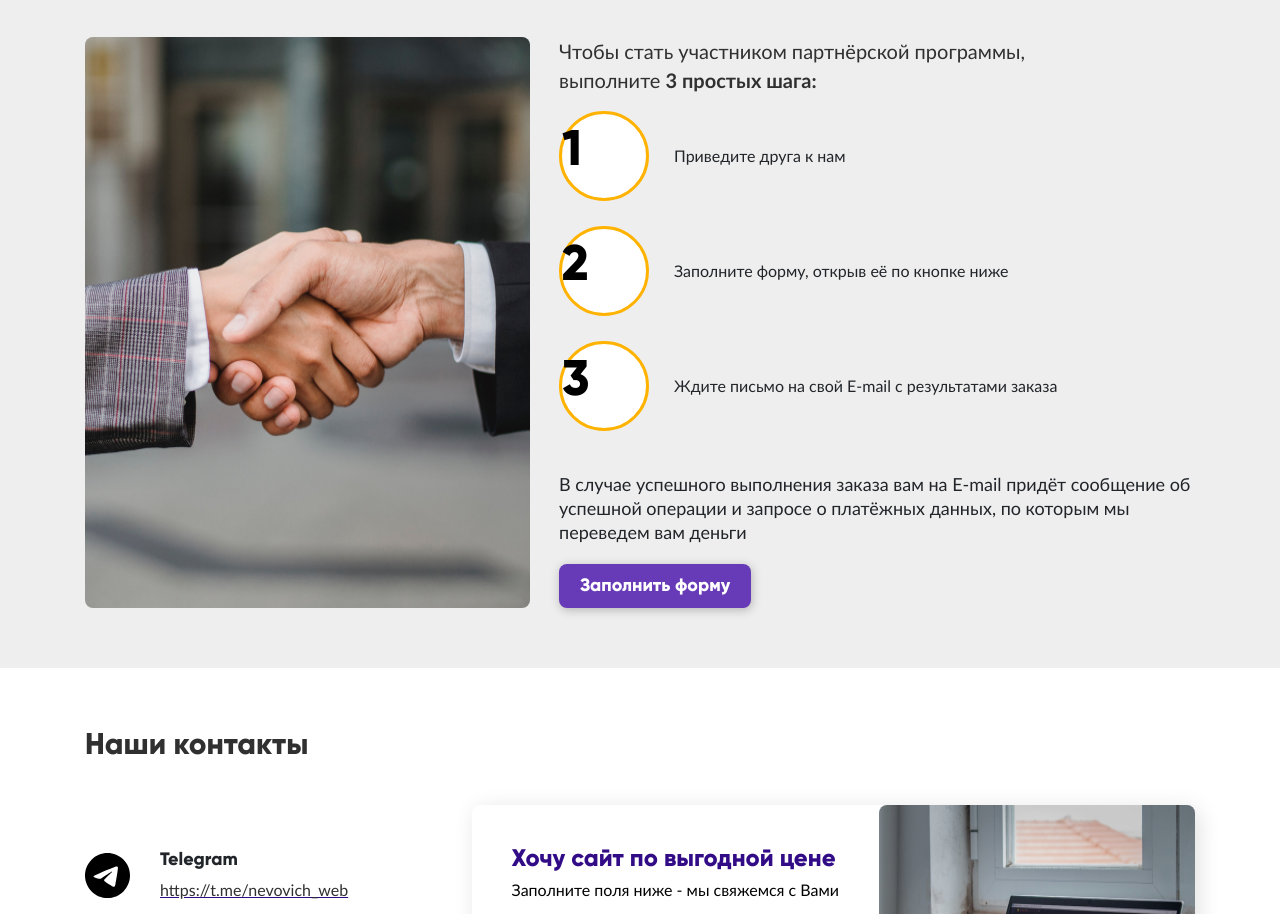
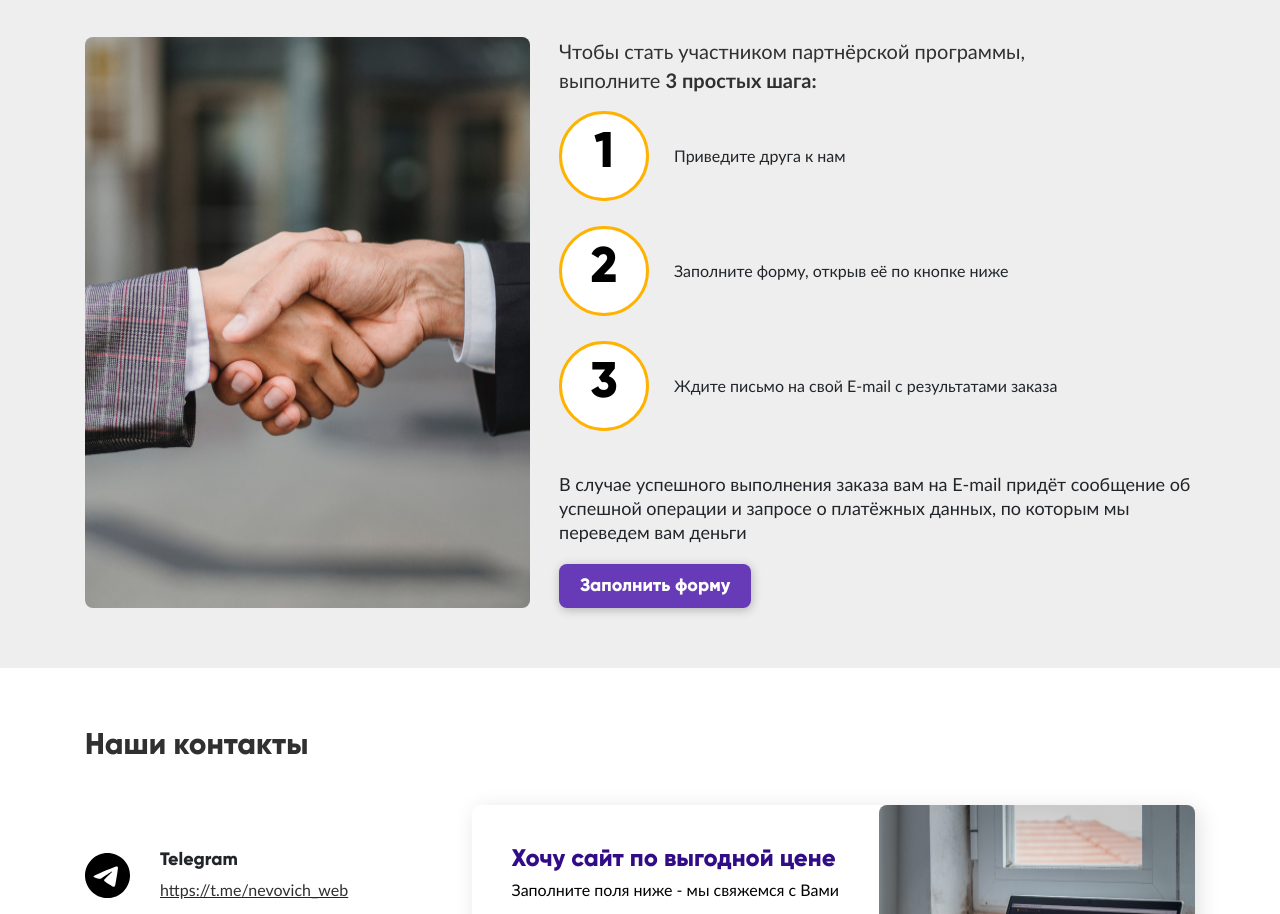
Before and after one commit to Nevovich/nevovich_web, a plain HTML site: page src/index.html in a window 1280 px wide. Shown: the part 3515-4429 px from the top of the page. Drawn offline with Linux system fonts and the light colour scheme.

Commit message:
Изменен контент в .skills, исправлено оформление .partners

```diff
--- a/src/index.html
+++ b/src/index.html
@@ -189,19 +189,19 @@
                         <ul class="partners-list">
                             <li class="partners-list__item">
                                 <div class="partners-list__item-counter">
-                                    <span class="partners-list__item-counter__num">1</span>
+                                    <p class="partners-list__item-counter__num">1</p>
                                 </div>
                                 <span class="partners-list__item-text">Приведите друга к нам</span>
                             </li>
                             <li class="partners-list__item">
                                 <div class="partners-list__item-counter">
-                                    <span class="partners-list__item-counter__num">2</span>
+                                    <p class="partners-list__item-counter__num">2</p>
                                 </div>
                                 <span class="partners-list__item-text">Заполните форму, открыв её по кнопке ниже</span>
                             </li>
                             <li class="partners-list__item">
                                 <div class="partners-list__item-counter">
-                                    <span class="partners-list__item-counter__num">3</span>
+                                    <p class="partners-list__item-counter__num">3</p>
                                 </div>
                                 <span class="partners-list__item-text">Ждите письмо на свой E-mail с результатами заказа</span>
                             </li>
--- a/src/sass/components/_partners.sass
+++ b/src/sass/components/_partners.sass
@@ -46,8 +46,8 @@
                     font-weight: bold
                     font-size: 50px
                     color: $realblack
-
-
+                    text-align: center
+                    padding: 2px 0px
 
 @media (max-width: 1200px)
     .partners
```
Also changed, not shown: src/css/main.min.css, src/img/skills/js.png, 1 other file.
